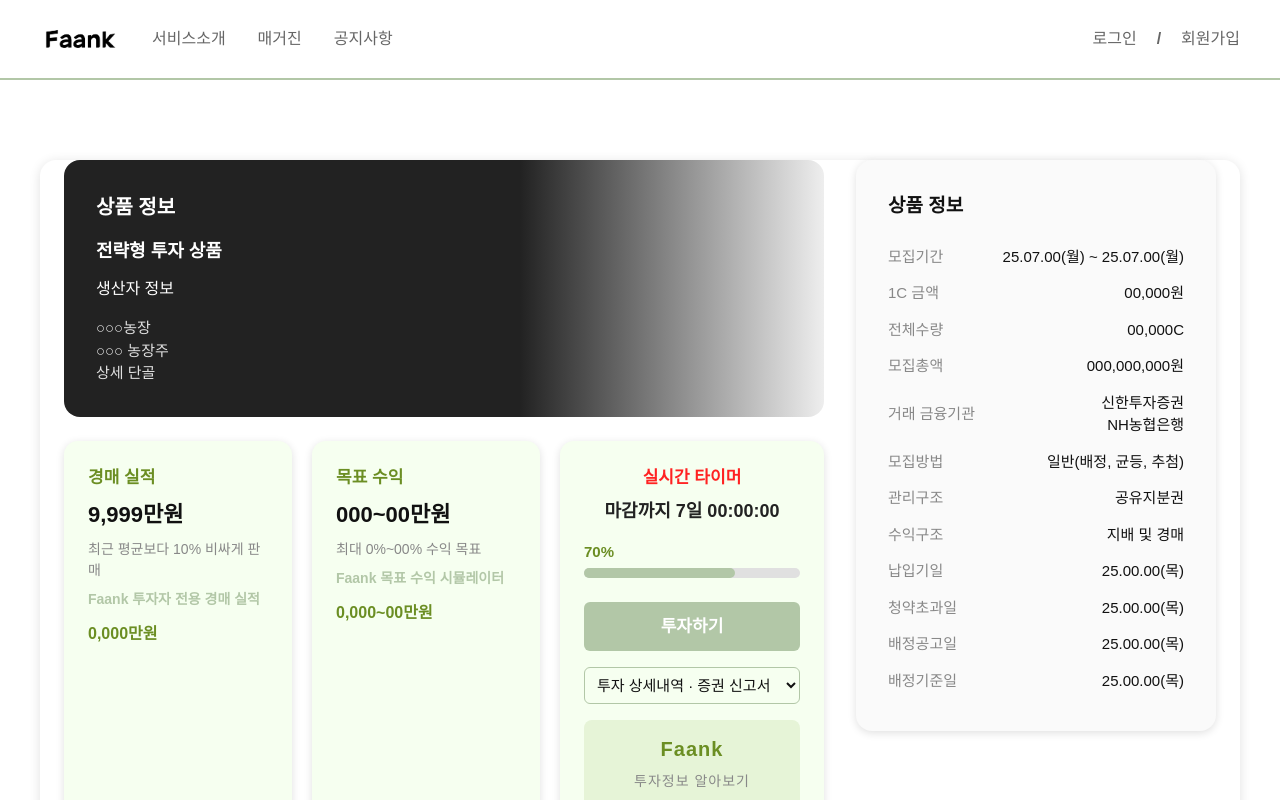
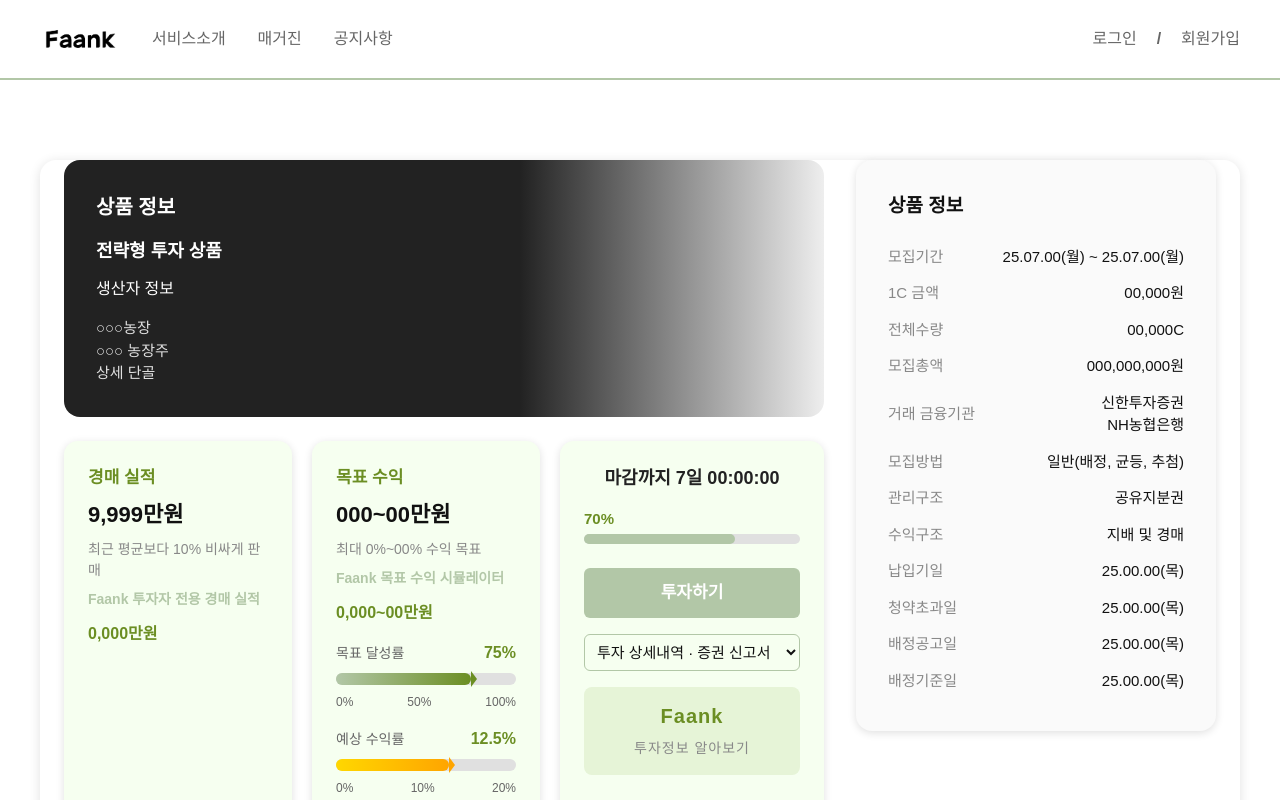
Before and after one commit to Faank-Web/KEBA-front, a Next.js app: page /products/1 in a window 1280 px wide. Shown: the top 800 px of the page. Built offline with nearby package versions, Linux system fonts and the light colour scheme.

Commit message:
투자시스템 수정

```diff
--- a/src/app/invest/apply/page.tsx
+++ b/src/app/invest/apply/page.tsx
@@ -1,5 +1,6 @@
 "use client";
 import React, { useState } from "react";
+import { useRouter } from "next/navigation";
 
 const ACCOUNTS = [
   { bank: "신한투자증권", account: "110-1234-5678-90", icon: "S" },
@@ -10,6 +11,7 @@ export default function InvestApplyPage() {
   const [showModal, setShowModal] = useState(false);
   const [selectedAccount, setSelectedAccount] = useState<number | null>(null);
   const [copied, setCopied] = useState(false);
+  const router = useRouter();
 
   const handleAccountClick = (idx: number) => {
     setSelectedAccount(idx);
@@ -26,13 +28,19 @@ export default function InvestApplyPage() {
     setSelectedAccount(null);
     setCopied(false);
   };
+  const handlePrevious = () => {
+    router.back();
+  };
 
   return (
     <div style={{ maxWidth: 1100, margin: "40px auto", padding: "0 24px", color: "#111", background: "#fff", borderRadius: 16, boxShadow: "0 2px 12px #e0e0e0", position: "relative" }}>
       {/* 상단 혜택 안내 */}
-      <div style={{ fontSize: 18, color: "#bdbdbd", fontWeight: 500, margin: "32px 0 0 0" }}>놓치면 아쉬운 투자 킷 혜택</div>
-      <div style={{ background: "#b2c7a7", color: "#fff", fontWeight: 700, fontSize: 22, borderRadius: 10, padding: "18px 0", textAlign: "center", margin: "18px 0 32px 0" }}>
-        놓치면 아쉬운 투자 킷 혜택
+      <div style={{ fontSize: 18, color: "#bdbdbd", fontWeight: 500, margin: "32px 0 0 0" }}>놓치면 아쉬운 투자 전 혜택</div>
+      <div style={{ background: "#b2c7a7", color: "#fff", fontWeight: 700, fontSize: 22, borderRadius: 10, padding: "18px 0", textAlign: "center", margin: "18px 0 16px 0" }}>
+        놓치면 아쉬운 투자 전 혜택
+      </div>
+      <div style={{ background: "#e6f4d7", color: "#6b8e23", fontWeight: 600, fontSize: 16, borderRadius: 8, padding: "12px 0", textAlign: "center", margin: "0 0 32px 0" }}>
+        투자 성공 시 추가 혜택을 받을 수 있습니다
       </div>
       {/* 은행별 계좌 리스트 */}
       <div style={{ display: "flex", flexDirection: "column", gap: 32 }}>
@@ -75,7 +83,7 @@ export default function InvestApplyPage() {
       </div>
       {/* 하단 이전 버튼 */}
       <div style={{ display: "flex", justifyContent: "flex-start", margin: "32px 0 0 0" }}>
-        <button style={{ background: "#ededed", color: "#111", border: "none", borderRadius: 8, padding: "10px 36px", fontWeight: 600, fontSize: 16 }}>이전</button>
+        <button onClick={handlePrevious} style={{ background: "#b2c7a7", color: "#fff", border: "none", borderRadius: 8, padding: "10px 36px", fontWeight: 600, fontSize: 16, cursor: "pointer" }}>이전</button>
       </div>
       {/* 계좌 선택 모달 */}
       {showModal && selectedAccount === null && (
--- a/src/app/products/[id]/page.tsx
+++ b/src/app/products/[id]/page.tsx
@@ -37,10 +37,43 @@ export default function ProductDetailPage() {
               <div style={{ color: "#888", fontSize: 14, marginBottom: 8 }}>최대 0%~00% 수익 목표</div>
               <div style={{ color: "#b2c7a7", fontWeight: 600, fontSize: 14 }}>Faank 목표 수익 시뮬레이터</div>
               <div style={{ color: "#6b8e23", fontWeight: 700, fontSize: 16, marginTop: 12 }}>0,000~00만원</div>
+
+              {/* 목표 수익 그래프 */}
+              <div style={{ marginTop: 16 }}>
+                <div style={{ display: "flex", justifyContent: "space-between", alignItems: "center", marginBottom: 8 }}>
+                  <span style={{ fontSize: 14, color: "#666" }}>목표 달성률</span>
+                  <span style={{ fontSize: 16, fontWeight: 700, color: "#6b8e23" }}>75%</span>
+                </div>
+                <div style={{ background: "#e0e0e0", borderRadius: 6, height: 12, width: "100%", marginBottom: 8, position: "relative" }}>
+                  <div style={{ background: "linear-gradient(90deg, #b2c7a7, #6b8e23)", width: "75%", height: 12, borderRadius: 6 }}></div>
+                  <div style={{ position: "absolute", left: "75%", top: -2, width: 0, height: 0, borderLeft: "6px solid #6b8e23", borderTop: "8px solid transparent", borderBottom: "8px solid transparent" }}></div>
+                </div>
+                <div style={{ display: "flex", justifyContent: "space-between", fontSize: 12, color: "#666" }}>
+                  <span>0%</span>
+                  <span>50%</span>
+                  <span>100%</span>
+                </div>
+              </div>
+
+              {/* 수익률 그래프 */}
+              <div style={{ marginTop: 16 }}>
+                <div style={{ display: "flex", justifyContent: "space-between", alignItems: "center", marginBottom: 8 }}>
+                  <span style={{ fontSize: 14, color: "#666" }}>예상 수익률</span>
+                  <span style={{ fontSize: 16, fontWeight: 700, color: "#6b8e23" }}>12.5%</span>
+                </div>
+                <div style={{ background: "#e0e0e0", borderRadius: 6, height: 12, width: "100%", marginBottom: 8, position: "relative" }}>
+                  <div style={{ background: "linear-gradient(90deg, #ffd700, #ffa500)", width: "62.5%", height: 12, borderRadius: 6 }}></div>
+                  <div style={{ position: "absolute", left: "62.5%", top: -2, width: 0, height: 0, borderLeft: "6px solid #ffa500", borderTop: "8px solid transparent", borderBottom: "8px solid transparent" }}></div>
+                </div>
+                <div style={{ display: "flex", justifyContent: "space-between", fontSize: 12, color: "#666" }}>
+                  <span>0%</span>
+                  <span>10%</span>
+                  <span>20%</span>
+                </div>
+              </div>
             </div>
             {/* 실시간 타이머/투자 */}
             <div style={{ flex: 1.2, background: "#f6fff0", borderRadius: 14, padding: 24, boxShadow: "0 2px 8px #e0e0e0", display: "flex", flexDirection: "column", alignItems: "center" }}>
-              <div style={{ color: "#ff2222", fontWeight: 700, fontSize: 17, marginBottom: 8 }}>실시간 타이머</div>
               <div style={{ color: "#222", fontWeight: 700, fontSize: 18, marginBottom: 8 }}>마감까지 7일 00:00:00</div>
               <div style={{ width: "100%", margin: "8px 0" }}>
                 <div style={{ color: "#6b8e23", fontWeight: 700, fontSize: 15, marginBottom: 4 }}>70%</div>
```
